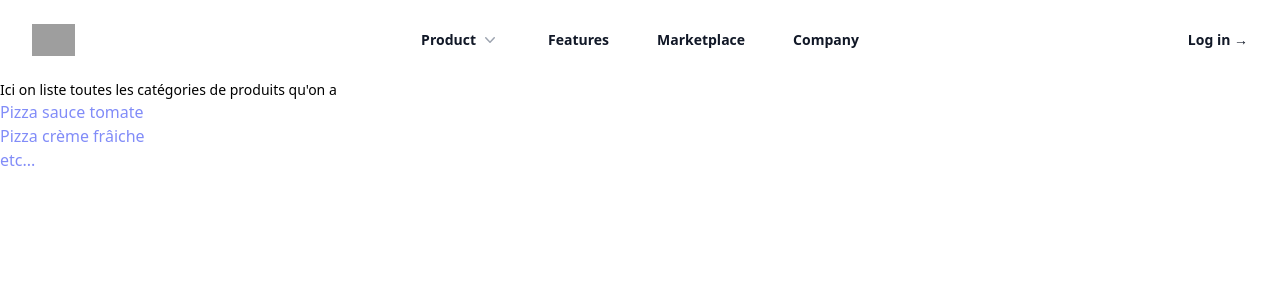
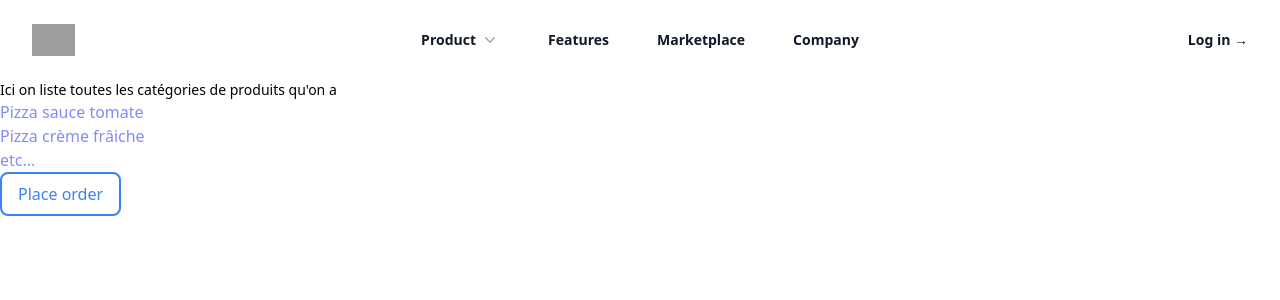
Before and after one commit to fabienc974/CMS, a SvelteKit app in the folder frontend/: page /products in a window 1280 px wide. Shown: the top 300 px of the page. Built offline with nearby package versions, Linux system fonts and the light colour scheme; grey boxes are pictures that could not be loaded.

Commit message:
Tuto 11 - navigation dynamique
utiliser la fonction goto pour naviguer via du script

```diff
--- a/frontend/src/routes/products/+page.svelte
+++ b/frontend/src/routes/products/+page.svelte
@@ -1,6 +1,23 @@
+<script>
+	import { goto, beforeNavigate, afterNavigate } from '$app/navigation';
+	const handleClick = () => {
+		console.log('placing an order');
+		goto('/test');
+	};
+	beforeNavigate((e) => console.log('before called',e));
+	afterNavigate((e) => console.log('after called',e));
+</script>
+
 <p class="text-sm">Ici on liste toutes les catégories de produits qu'on a</p>
 <ul class="w-full text-indigo-400">
-  <li>Pizza sauce tomate</li>
-  <li>Pizza crème frâiche</li>
-  <li>etc...</li>
+	<li>Pizza sauce tomate</li>
+	<li>Pizza crème frâiche</li>
+	<li>etc...</li>
 </ul>
+<div class="w-full">
+	<button
+		on:click={handleClick}
+		class="rounded-lg px-4 py-2 border-2 border-blue-500 text-blue-500 hover:bg-blue-600 hover:text-blue-100 duration-300"
+		>Place order</button
+	>
+</div>
```
